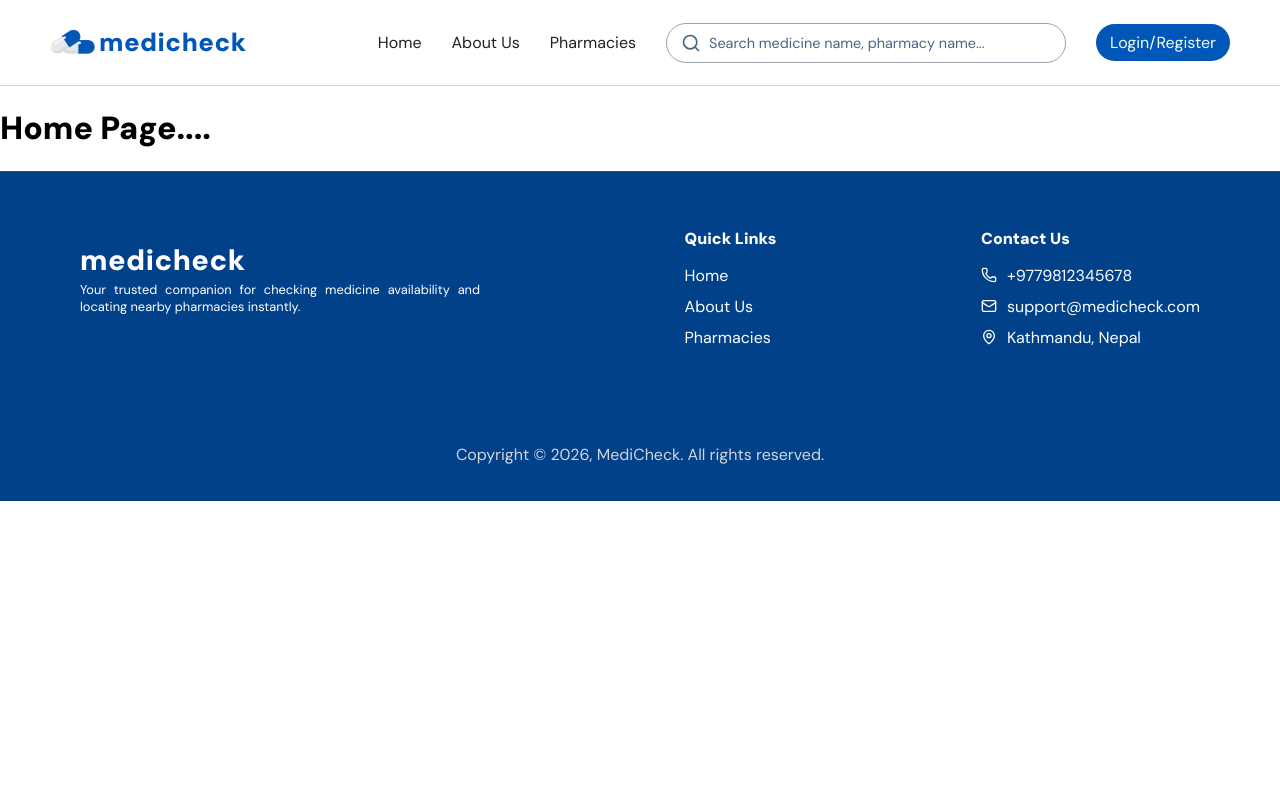
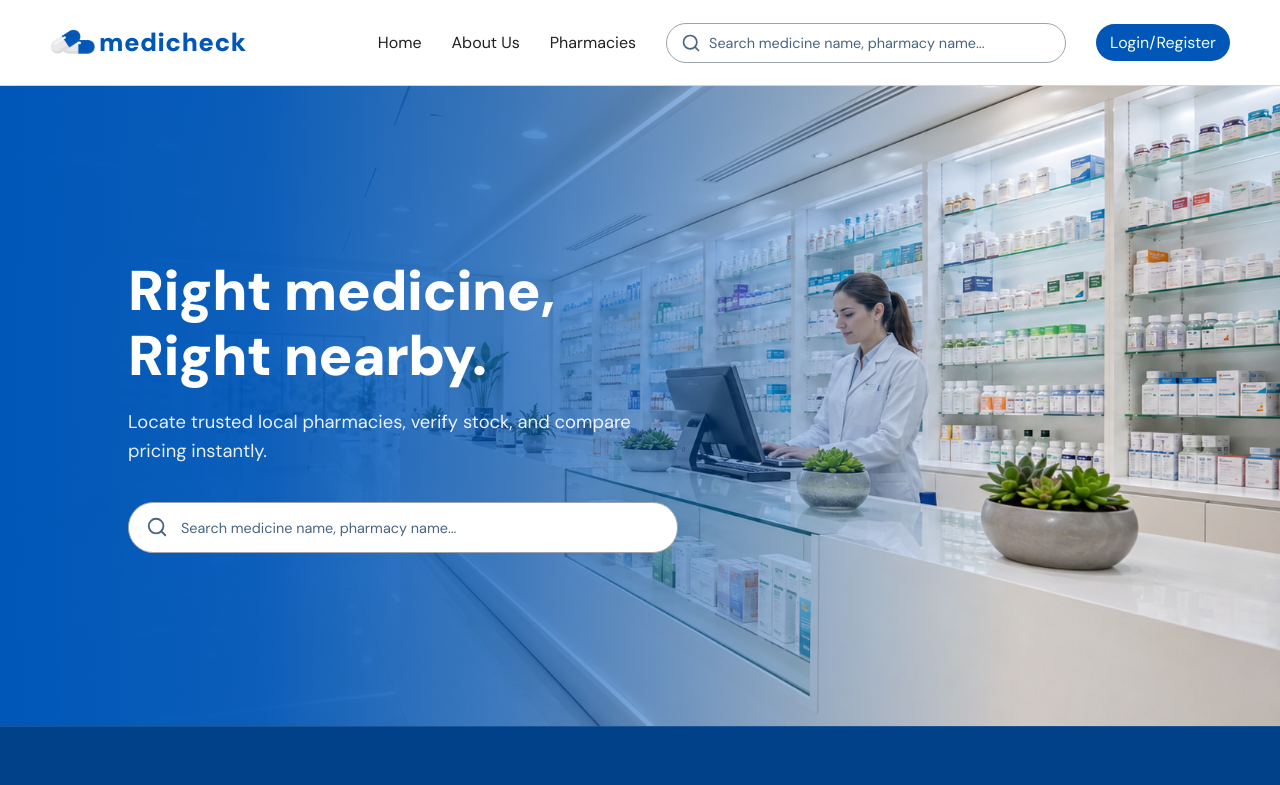
Before and after one commit to satyam-th/MediCheck, a React app in the folder frontend/: page / in a window 1280 px wide. Shown: the top 785 px of the page. Built offline with nearby package versions, Linux system fonts and the light colour scheme; the HTML template or start-up script is replaced by a standard one.

Commit message:
add hero section in home page

```diff
--- a/frontend/src/components/layout/NavBar/NavBar.jsx
+++ b/frontend/src/components/layout/NavBar/NavBar.jsx
@@ -1,6 +1,8 @@
 import { Link } from "react-router-dom";
-import {Search, Menu, X} from 'lucide-react';
 import medicheckLogo from '../../../assets/logo/medicheck-logo.png';
+import {Menu, X} from 'lucide-react';
+
+import SearchBar from "../../shared/SearchBar/SearchBar";
 
 import styles from './NavBar.module.css';
 import { useState } from "react";
@@ -26,11 +28,7 @@ export default function NavBar(){
                 <Link to='/about' className={styles.link} onClick={()=>setMenuOpen(false)}>About Us</Link>
                 <Link to='/pharmacies' className={styles.link} onClick={()=>setMenuOpen(false)}>Pharmacies</Link>
 
-                <form className={styles.searchWrapper}>
-                    <Search className={styles.searchIcon} />
-                    <input type="search" placeholder="Search medicine name, pharmacy name..." className={styles.searchMed}/>
-
-                </form>
+                <SearchBar size="small" className={styles.navSearchBar}/>
 
                 <div className={styles.auth}>
                 <Link to='/login' className={styles.authLink} onClick={()=>setMenuOpen(false)}>Login</Link>/
--- a/frontend/src/components/layout/NavBar/NavBar.module.css
+++ b/frontend/src/components/layout/NavBar/NavBar.module.css
@@ -68,54 +68,6 @@
     color: #ffffff;
 }
 
-.searchWrapper{
-    position: relative;
-    display: flex;
-    align-items: center;
-}
-
-.searchIcon{
-    color: var(--text-color-secondary);
-    position: absolute;
-    left: 15px;
-    width: 20px;
-    height: 20px;
-    display: flex;
-    pointer-events: none;
-    align-items: center;
-}
-
-.searchMed{
-    font-size: 0.9rem;
-    padding: 10px 20px;
-    padding-left: 42px;
-    width: 400px;
-    outline: none;
-    border-radius: 20px;
-    border: 1px solid #9CA3AF;
-    transition: border 0.15s ease-out, box-shadow 0.15s ease-out;
-}
-
-.searchMed::placeholder{
-    font-size: 0.9rem;
-    color: var(--text-color-secondary);
-}
-
-input[type="search"]{
-    font-family: "DM Sans", sans-serif;
-}
-
-.searchMed:hover{
-    border: 1px solid var(--primary);
-}
-
-.searchMed:focus{
-    border: 1px solid var(--primary);
-    box-shadow:
-    0 0 0 1px rgba(0, 87, 184, 0.4),
-    0 0 8px 4px rgba(0, 87, 184, 0.12);
-}
-
 .hamburger{
     display: none;
 }
@@ -156,11 +108,11 @@ input[type="search"]{
         display: flex;
     }
 
-    .searchWrapper {
+    .navSearchBar {
         width: 100%;
     }
 
-    .searchMed {
+    .navSearchBar input {
         width: 100%;
     }
 
--- /dev/null
+++ b/frontend/src/components/user/home/HeroSection/HeroSection.jsx
@@ -0,0 +1,26 @@
+import styles from './HeroSection.module.css'
+
+import SearchBar from '../../../shared/SearchBar/SearchBar';
+
+export default function HeroSection(){
+    return(
+        <>
+        <div className={styles.heroContainer}>
+            <div className={styles.gradientOverlay}></div>
+
+            <div className={styles.heroContent}>
+
+                <h1 className={styles.largeText}>
+                    Right medicine,<br />Right nearby.
+                </h1>
+
+                <p className={styles.smallText}>
+                    Locate trusted local pharmacies, verify stock, and compare pricing instantly.
+                </p>
+
+                <SearchBar size="large"/>
+            </div>
+        </div>
+        </>
+    );
+}
--- /dev/null
+++ b/frontend/src/components/user/home/HeroSection/HeroSection.module.css
@@ -0,0 +1,54 @@
+.heroContainer{
+    background-image: url('../../../../assets/user/hero-image.png');
+    min-height: 80vh;
+    background-size: cover;
+    background-position: center;
+    background-repeat: no-repeat;
+    position: relative;
+    width: 100%;
+    display: flex;
+    align-items: center;
+    justify-content: flex-start;
+    padding:  60px 10%;
+    box-sizing: border-box;
+    overflow: hidden;
+}
+
+.gradientOverlay {
+    position: absolute;
+    top: 0;
+    left: 0;
+    width: 100%;
+    height: 100%;
+    background: linear-gradient(
+        to right,
+        rgba(0, 87, 184, 1) 0%,
+        rgba(0, 87, 184, 0.95) 20%,
+        rgba(0, 87, 184, 0.7) 40%,
+        rgba(0, 87, 184, 0) 80%
+    );
+    z-index: 1;
+}
+
+.heroContent {
+    position: relative;
+    z-index: 2;
+    max-width: 550px;
+    color: white;
+}
+
+.largeText {
+    font-size: 3.5rem;
+    font-weight: 800;
+    line-height: 1.15;
+    margin: 0 0 20px 0;
+    letter-spacing: -0.5px;
+}
+
+.smallText {
+    font-size: 1.15rem;
+    line-height: 1.6;
+    margin: 0 0 35px 0;
+    opacity: 0.9;
+    font-weight: 400;
+}
--- a/frontend/src/index.css
+++ b/frontend/src/index.css
@@ -18,6 +18,7 @@
 
 body{
     margin: 0;
+    padding: 0;
     font-family: "DM Sans", sans-serif;
     color: var(--text-color);
 }
--- a/frontend/src/pages/user/Home.jsx
+++ /dev/null
@@ -1,11 +0,0 @@
-import NavBar from "../../components/layout/NavBar/NavBar";
-import Footer from '../../components/layout/Footer/Footer';
-export default function Home(){
-    return(
-        <>
-        <NavBar/>
-        <h1>Home Page....</h1>
-        <Footer/>
-        </>
-    );
-}
--- /dev/null
+++ b/frontend/src/pages/user/Home/Home.jsx
@@ -0,0 +1,19 @@
+import NavBar from "../../../components/layout/NavBar/NavBar";
+import Footer from '../../../components/layout/Footer/Footer';
+import HeroSection from '../../../components/user/home/HeroSection/HeroSection';
+
+import styles from '../Home/Home.module.css'
+export default function Home(){
+    return(
+        <>
+        <div className={styles.appWrapper}>
+            <NavBar/>
+            <main className={styles.pageContent}>
+                <HeroSection/>
+            </main>
+            <Footer/>
+        </div>
+
+        </>
+    );
+}
--- /dev/null
+++ b/frontend/src/pages/user/Home/Home.module.css
@@ -0,0 +1,9 @@
+.appWrapper {
+    display: flex;
+    flex-direction: column;
+    min-height: 100vh;
+}
+
+.pageContent {
+    flex: 1;
+}
--- a/frontend/src/routes/AppRoute.jsx
+++ b/frontend/src/routes/AppRoute.jsx
@@ -1,6 +1,6 @@
 import {Routes, Route} from 'react-router-dom';
 
-import Home from '../pages/user/Home';
+import Home from '../pages/user/Home/Home';
 // import Pharmacy from '../pages/pharmacy/Dashboard';
 // import Admin from '../pages/admin/Dashboard'
 
```
Also changed, not shown: frontend/src/assets/user/hero-image.png (added), 1 other file (tests, documents, lock files or other folders).
